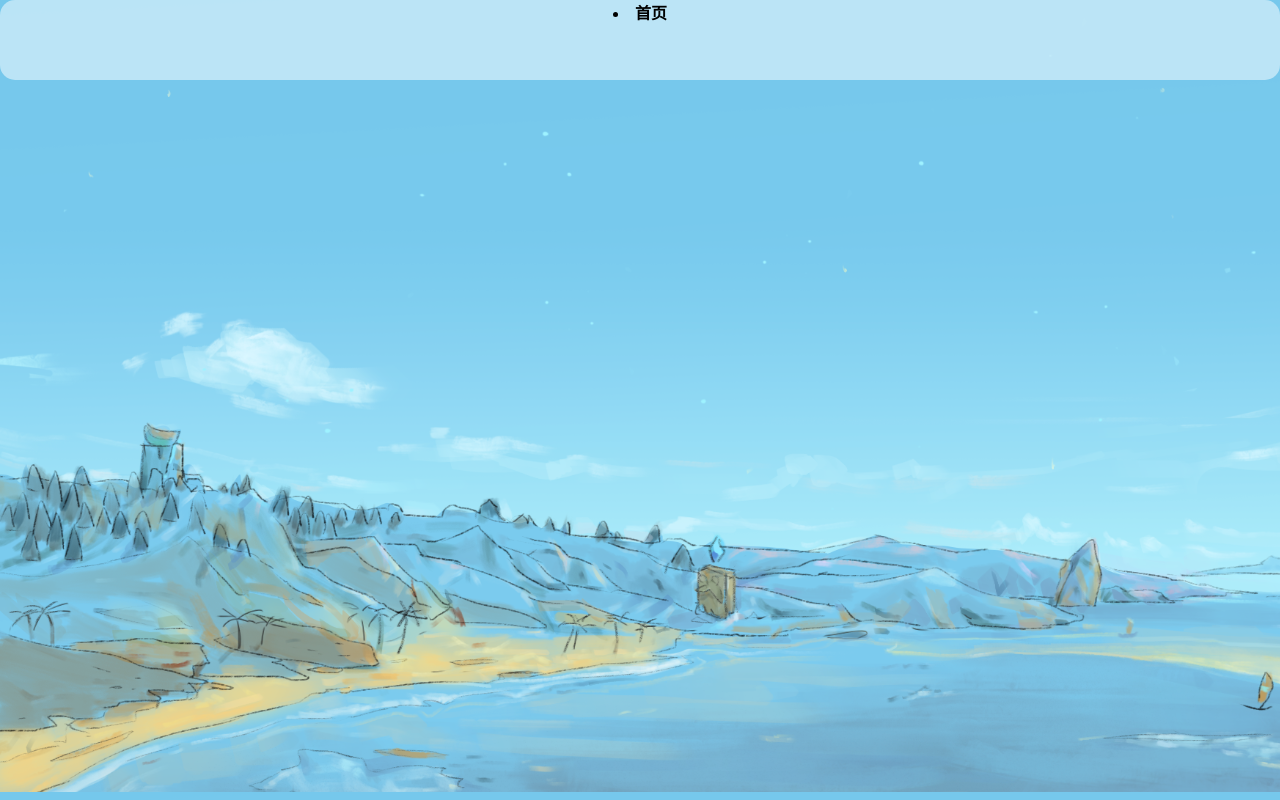
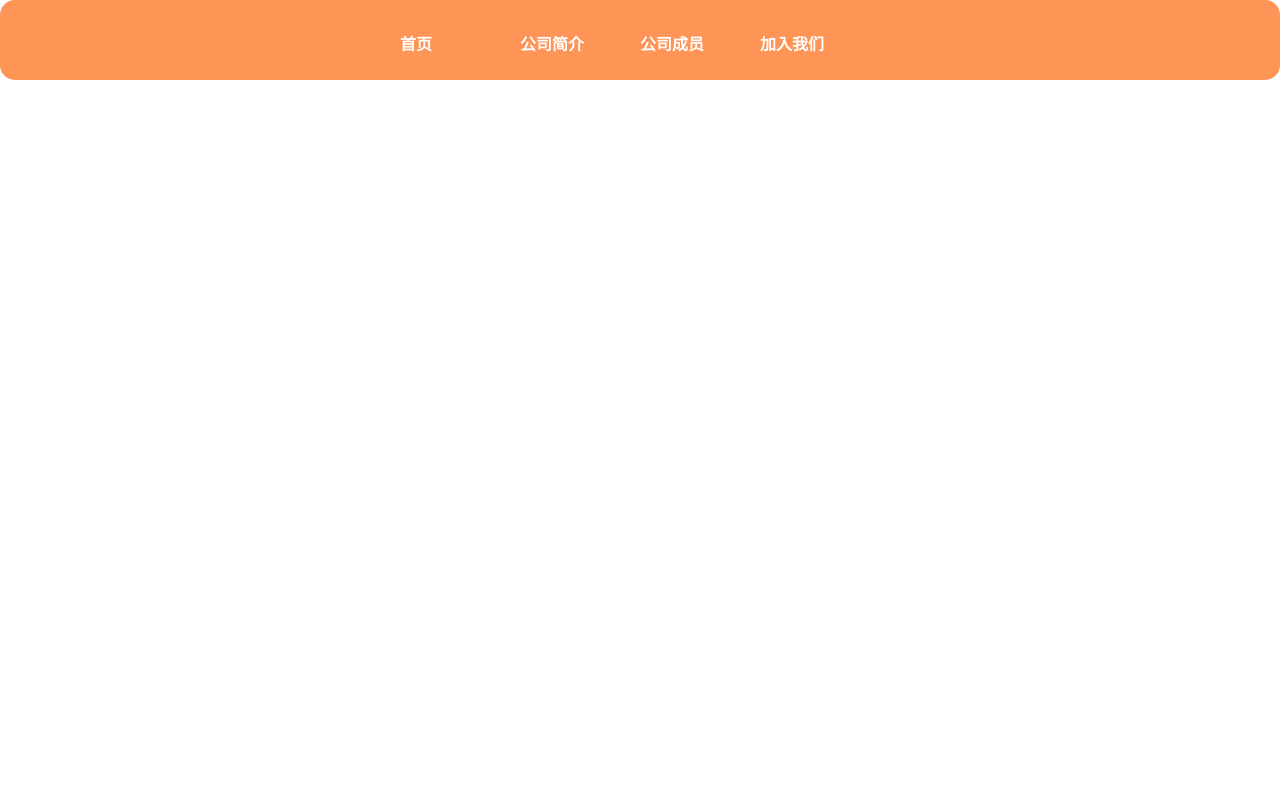
Before and after one commit to yunfan19427/-, a plain HTML site: page 公司网站/index.html in a window 1280 px wide. Drawn offline with Linux system fonts and the light colour scheme; a web font is replaced by a local one.

Commit message:
index.html

```diff
--- a/公司网站/index.html
+++ b/公司网站/index.html
@@ -1,73 +1,60 @@
 <!DOCTYPE html>
 
 <head>
-	<title>漫画博客</title>
+	<title>公司网站</title>
 	<meta charset="UTF-8">
 	<!-- 链接外部css文件  -->
 	<link rel="stylesheet" href="main.css">
 	<style type="text/css">
-		/*  设置背景  */
-		body {
-			background-image: url(背景.png); /*添加背景图片*/
-			background-size: 110%; /*设置背景图片尺寸*/
-			background-attachment: fixed; /*固定背景位置*/
+		.nav li{
+			padding:10px;
+			top: 0;
+			float:left;
+			list-style: none;
+			color:#fff;
+			text-align: center;
 		}
-
-		/*顶部图片尺寸*/
-		#top {
-			width: 100%;
-			/*设置顶部图片宽度等于浏览器宽度*/
-			height: 10%;
-		}
-
-		/* 设置八个漫画区域 */
 		div {
 			width: 60%;
 			height: 1200px;
-			background-color: rgba(255, 255, 255, 0.5); /*设置背景颜色*/
-			font-weight: bold; /*设置字体粗细*/
-			position: relative; /*设置定位模式*/
+			background-color: rgb(255, 148, 87);
+			position: relative;
 			text-align: center;
 
-			border-radius: 15px; /*设置圆角边框*/
+			border-radius: 15px;
 		}
-
-
-		/* 漫画章节标题 */
-		h2 {
-            width: 100%;
-            height: 5%;
-            text-align: center;
-            font-size: 60px;
-            font-family: "Ma Shan Zheng";
-            color: rgba(26, 25, 24, 0.7); /*设置字体颜色*/
-            border-color: rgba(0, 0, 0, 0.3);
-            border-width: 5%;
-            border-style: solid;
-            border-radius: 15px; /*设置圆角边框*/
-            background-color: rgba(255, 255, 255, 0.7); /*设置背景颜色*/
-
-		}
-
-
-		/* 导航栏区域样式 */
 		#guide {
 			width: 100%;
 			height: 10%;
 			position: fixed;
 			margin-left: 0;
-
 		}
-
-		/* 目录样式 */
+		#no1{
+			position: absolute;
+			margin-left: 350px;
+			margin-top: 5px;
+		}
+		#no2{
+			position: absolute;
+			margin-left: 450px;
+			margin-top: 5px;
+		}
+		#no3{
+			position: absolute;
+			margin-left: 550px;
+			margin-top: 5px;
+		}
+		#no4{
+			position: absolute;
+			margin-left: 650px;
+			margin-top: 5px;
+		}
 		a {
 			text-decoration: none;
-			color: rgb(0,0,0);
+			color: rgb(255,255,255);
 		}
-		/*———————————————————————————————————————————*/
-		/*你需要在这里编写代码，设置 a 标签的 hover 样式*/
 		a:hover{
-			color: rgb(244, 167,21);
+			color: rgb(0,0,255);
 		}
 
 
@@ -80,9 +67,12 @@
 <body>
 	<!-- 导航栏 -->
 	<div id="guide">
-		<li class="event_target data_report c-navigator--item c-navigator--selected" data-watch_event="首页-入口tab" data-extra_word_one="点击" data-data_report_btn_name="首页-入口tab"><a href="file:///C:/Users/Administrator/Desktop/%E5%85%AC%E5%8F%B8%E7%BD%91%E7%AB%99/index.html">首页</a></li>
+		<ul class="nav">
+			<li><h4 id="no1"><a href="file:///C:/Users/Administrator/Desktop/%E5%85%AC%E5%8F%B8%E7%BD%91%E7%AB%99/index.html">首页</a></h4></li>
+			<li><h4 id="no2">公司简介</h4></li>
+			<li><h4 id="no3">公司成员</h4></li>
+			<li><h4 id="no4">加入我们</h4></li>
 	</div>
-
 </body>
 
 </html>
```
